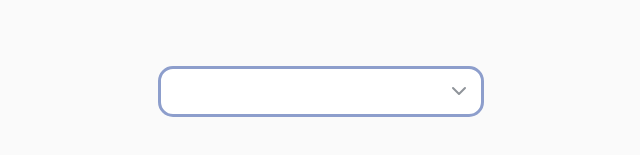
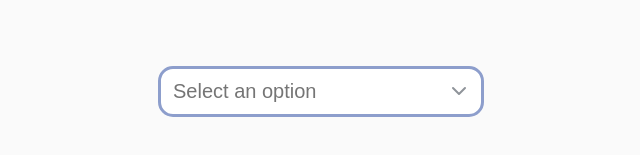
Before and after one commit to Epic2077/dropdown, a React (Vite) app: page / in a window 1280 px wide. Shown: the part 317-472 px from the top of the page, without its empty margins (327-967 px from the left). Built offline with nearby package versions, Linux system fonts and the light colour scheme.

Commit message:
fix(input): added placeholder to input

```diff
--- a/src/components/Input/Input.tsx
+++ b/src/components/Input/Input.tsx
@@ -11,7 +11,7 @@ const DropdownInput: React.FC = () => {
   React.useEffect(() => {
     const handleOutsideClick = (event: MouseEvent) => {
       // Check if the click is outside the dropdown input field
-      if (!(event.target as HTMLElement).closest(`.${styles.input}`)) {
+      if (!(event.target as HTMLElement).closest(`.${styles.input_text}`)) {
         setIsOpen(false);
       }
     };
@@ -27,7 +27,7 @@ const DropdownInput: React.FC = () => {
     setIsOpen((prev) => !prev);
   };
 
-  // This component is a placeholder for a dropdown input field.
+  // This component is the dropdown input field.
   return (
     <div
       className={cn(styles.input, { [styles.active]: isOpen })}
@@ -38,6 +38,7 @@ const DropdownInput: React.FC = () => {
         name="input-text"
         id="input-text"
         className={styles.input_text}
+        placeholder="Select an option"
       />
       {isOpen === false ? <ChevronDown /> : <ChevronUp />}
     </div>
```
